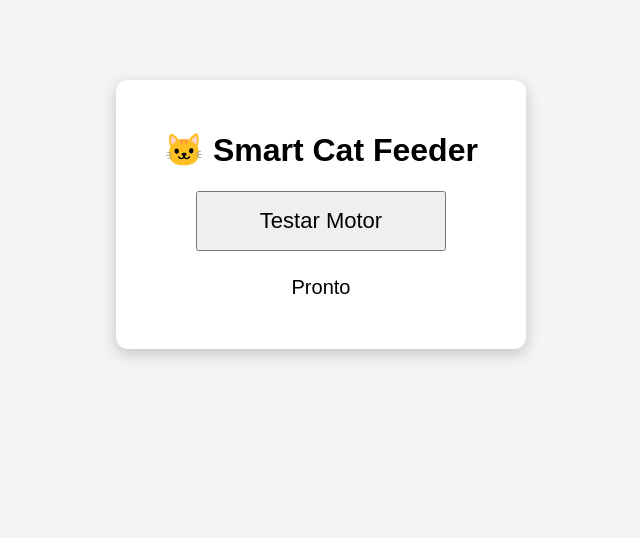
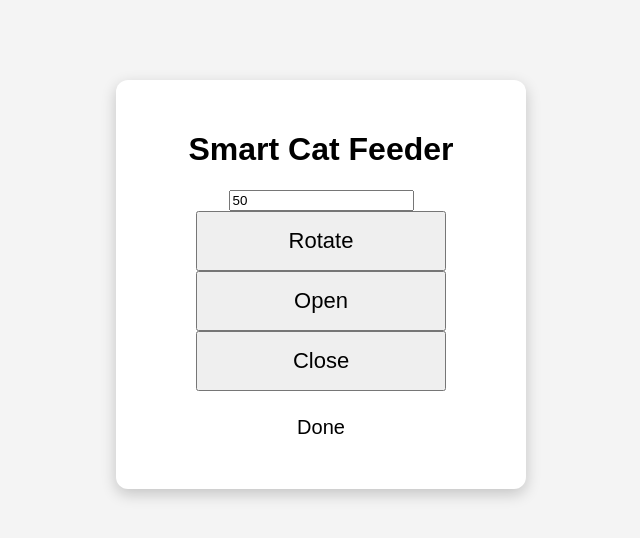
Before and after one commit to thiagocostaamaral/cat-feeder, a Flask app: page / in a window 1280 px wide. Shown: the top 538 px of the page, without its empty margins (319-959 px from the left). Run offline with Flask 3, Linux system fonts and the light colour scheme.

Commit message:
first working version

```diff
--- a/app.py
+++ b/app.py
@@ -1,22 +1,39 @@
-from flask import Flask, render_template, jsonify
-import motor
+from flask import Flask, jsonify, render_template, request
+from motor import StepperMotor
 
 app = Flask(__name__)
+motor = StepperMotor()
 
-@app.route("/")
-def home():
+@app.post("/motor/open")
+def open_motor():
+    motor.rotate(512)
+    return jsonify({
+        "status":"ok"
+    })
+
+@app.post("/motor/close")
+def close_motor():
+    motor.rotate(-512)
+    return jsonify({
+        "status":"ok"
+    })
+
+@app.post("/motor/rotate")
+def rotate_motor():
+    data = request.get_json()
+    rotation = int(data["rotation"])
+    motor.rotate(rotation)
+    return jsonify({
+        "status": "ok",
+        "rotation": rotation
+    })
+
+@app.get("/")
+def index():
     return render_template("index.html")
 
-@app.post("/motor/test")
-def test_motor():
-    motor.test()
-    return jsonify({
-        "status": "ok"
-    })
-
-if __name__ == "__main__":
-    app.run(
-        host="::",
-        port=5000,
-        debug=True
-    )
+app.run(
+    host="::",
+    port=5000,
+    debug=False
+)
--- a/motor.py
+++ b/motor.py
@@ -1,2 +1,53 @@
-def test():
-    print("Motor solicitado!")
+import time
+import lgpio
+HALF_STEP_SEQUENCE = [
+    [1,0,0,0],
+    [1,1,0,0],
+    [0,1,0,0],
+    [0,1,1,0],
+    [0,0,1,0],
+    [0,0,1,1],
+    [0,0,0,1],
+    [1,0,0,1],
+]
+
+class StepperMotor:
+    def __init__(self, pins = [17,18,27,22]):
+        self.pins = pins
+        self.handle = lgpio.gpiochip_open(0)
+        for pin in self.pins:
+            lgpio.gpio_claim_output(
+                self.handle,
+                pin
+            )
+
+    def rotate(self, steps, delay=0.001):
+        direction = 1
+        if steps < 0:
+            direction = -1
+            steps = abs(steps)
+        sequence = HALF_STEP_SEQUENCE
+        if direction < 0:
+            sequence = list(reversed(sequence))
+        for _ in range(steps):
+            for state in sequence:
+                for pin, value in zip(self.pins, state):
+                    lgpio.gpio_write(
+                        self.handle,
+                        pin,
+                        value
+                    )
+                time.sleep(delay)
+        self.stop()
+
+    def stop(self):
+        for pin in self.pins:
+            lgpio.gpio_write(
+                self.handle,
+                pin,
+                0
+            )
+
+    def close(self):
+        self.stop()
+        lgpio.gpiochip_close(self.handle)
--- a/requirements.txt
+++ b/requirements.txt
@@ -0,0 +1 @@
+Flask
--- a/static/script.js
+++ b/static/script.js
@@ -1,8 +1,29 @@
-async function testMotor(){
-    const response = await fetch("/motor/test",{
+async function openMotor(){
+    await fetch("/motor/open",{
         method:"POST"
+    });
+}
+
+async function closeMotor(){
+    await fetch("/motor/close",{
+        method:"POST"
+    });
+}
+
+async function rotateMotor() {
+    const rotation = parseInt(
+        document.getElementById("rotation").value
+    );
+    const response = await fetch("/motor/rotate", {
+        method: "POST",
+        headers: {
+            "Content-Type": "application/json"
+        },
+        body: JSON.stringify({
+            rotation: rotation
+        })
     });
     const result = await response.json();
     document.getElementById("status").innerHTML =
-        "Resposta: " + result.status;
+        `Moved ${result.rotation} steps`;
 }
--- a/templates/index.html
+++ b/templates/index.html
@@ -1,20 +1,33 @@
 <!DOCTYPE html>
 <html>
+
 <head>
     <title>Cat Feeder</title>
-    <link rel="stylesheet"
-          href="{{ url_for('static', filename='style.css') }}">
+    <link rel="stylesheet" href="{{ url_for('static', filename='style.css') }}">
 </head>
+
 <body>
     <div class="container">
-        <h1>🐱 Smart Cat Feeder</h1>
-        <button onclick="testMotor()">
-            Testar Motor
+        <h1>Smart Cat Feeder</h1>
+        <input
+            id="rotation"
+            type="number"
+            value="50"
+            step="1">
+        <button onclick="rotateMotor()">
+            Rotate
+        </button>
+        <button onclick="openMotor()">
+            Open
+        </button>
+        <button onclick="closeMotor()">
+            Close
         </button>
         <p id="status">
-            Pronto
+            Done
         </p>
     </div>
-<script src="{{ url_for('static', filename='script.js') }}"></script>
+    <script src="{{ url_for('static', filename='script.js') }}"></script>
 </body>
+
 </html>
```
Also changed, not shown: 4 other files.
